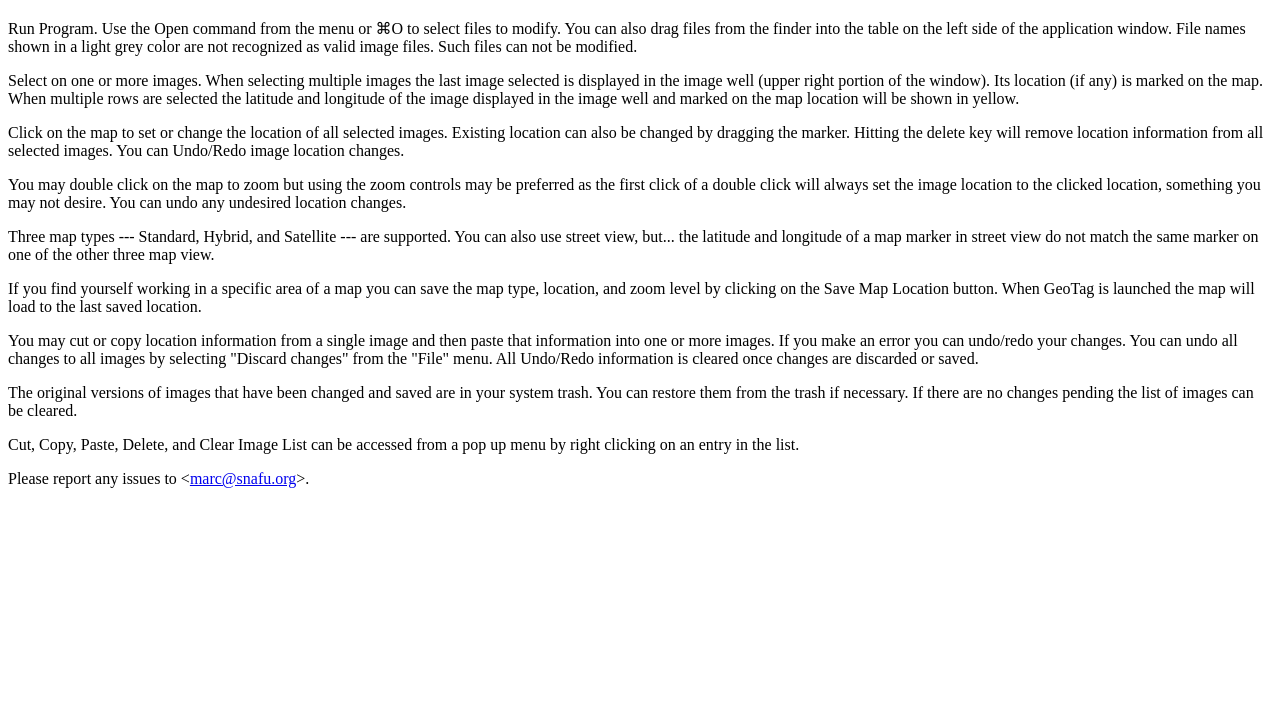
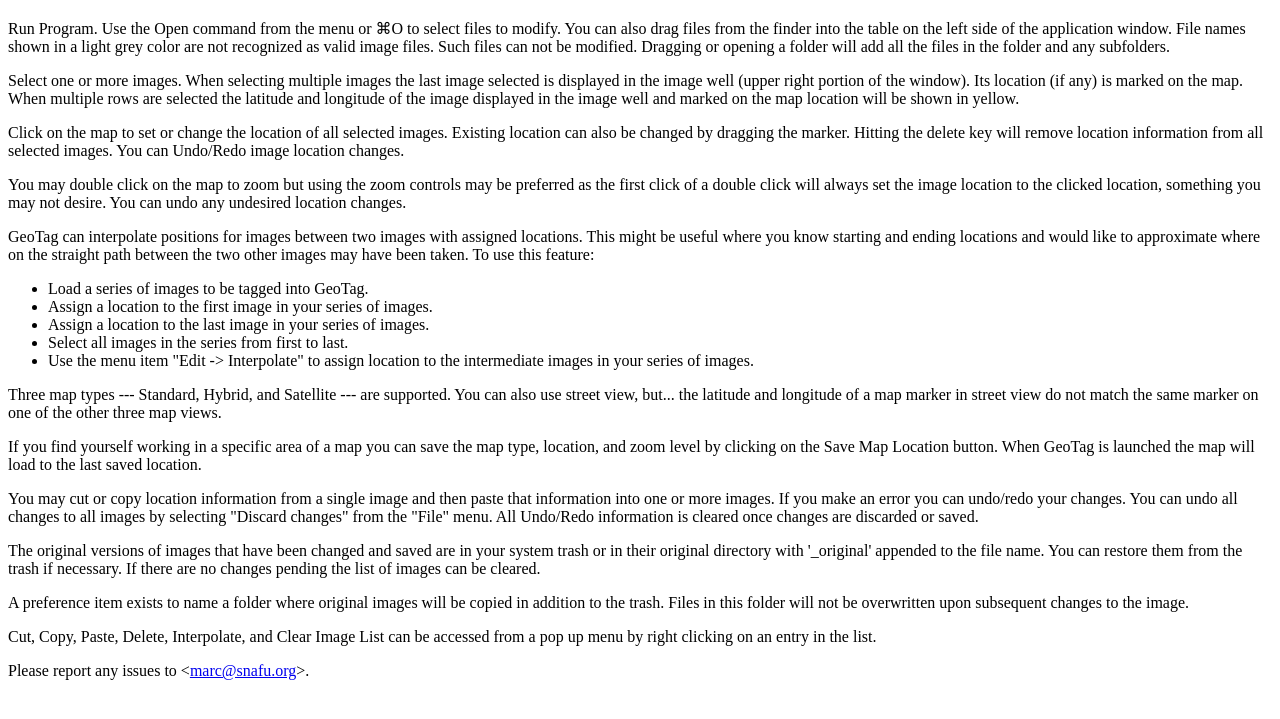
Before and after one commit to marchyman/GeoTag, a plain HTML site: page GeoTag/GeoTag Help/index.html in a window 1280 px wide. Shown: the part 61-780 px from the top of the page. Drawn offline with Linux system fonts and the light colour scheme.

Commit message:
Update help information
Rearrange the README file and add the new features to help section.   Sync the help index to the README.

```diff
--- a/GeoTag/GeoTag Help/index.html
+++ b/GeoTag/GeoTag Help/index.html
@@ -30,9 +30,10 @@
 <p>Run Program.  Use the Open command from the menu or ⌘O to select files to
 modify. You can also drag files from the finder into the table on the left side
 of the application window.  File names shown in a light grey color are not
-recognized as valid image files.  Such files can not be modified.</p>
+recognized as valid image files.  Such files can not be modified.  Dragging
+or opening a folder will add all the files in the folder and any subfolders.</p>
 
-<p>Select on one or more images. When selecting multiple images the last image
+<p>Select one or more images. When selecting multiple images the last image
 selected is displayed in the image well (upper right portion of the window).
 Its location (if any) is marked on the map.  When multiple rows are selected
 the latitude and longitude of the image displayed in the image well and marked
@@ -48,10 +49,23 @@ preferred as the first click of a double click will always set the image
 location to the clicked location, something you may not desire.  You can undo
 any undesired location changes.</p>
 
+<p>GeoTag can interpolate positions for images between two images with assigned
+locations.   This might be useful where you know starting and ending locations
+and would like to approximate where on the straight path between the two
+other images may have been taken.  To use this feature:</p>
+<ul>
+<li>Load a series of images to be tagged into GeoTag.</li>
+<li>Assign a location to the first image in your series of images.</li>
+<li>Assign a location to the last image in your series of images.</li>
+<li>Select all images in the series from first to last.</li>
+<li>Use the menu item "Edit -> Interpolate" to assign location to the
+  intermediate images in your series of images.</li>
+</ul>
+
 <p>Three map types --- Standard, Hybrid, and Satellite --- are supported. You
 can also use street view, but... the latitude and longitude of a map marker
 in street view do not match the same marker on one of the other three map
-view.</p>
+views.</p>
 
 <p>If you find yourself working in a specific area of a map you can save
 the map type, location, and zoom level by clicking on the Save Map Location
@@ -65,11 +79,16 @@ undo/redo your changes. You can undo all changes to all images by selecting
 once changes are discarded or saved.</p>
 
 <p>The original versions of images that have been changed and saved are in your
-system trash.  You can restore them from the trash if necessary.  If there are
+system trash or in their original directory with '_original' appended to the
+file name. You can restore them from the trash if necessary.  If there are
 no changes pending the list of images can be cleared.</p>
 
-<p>Cut, Copy, Paste, Delete, and Clear Image List can be accessed from
-a pop up menu by right clicking on an entry in the list.</p>
+<p>A preference item exists to name a folder where original images will be
+copied in addition to the trash.  Files in this folder will not be overwritten
+upon subsequent changes to the image.</p>
+
+<p>Cut, Copy, Paste, Delete, Interpolate, and Clear Image List can be accessed
+from a pop up menu by right clicking on an entry in the list.</p>
 
 <p>Please report any issues to
 &lt;<a href="mailto:marc@snafu.org">marc@snafu.org</a>&gt;.</p>
```
Also changed, not shown: 2 other files.
